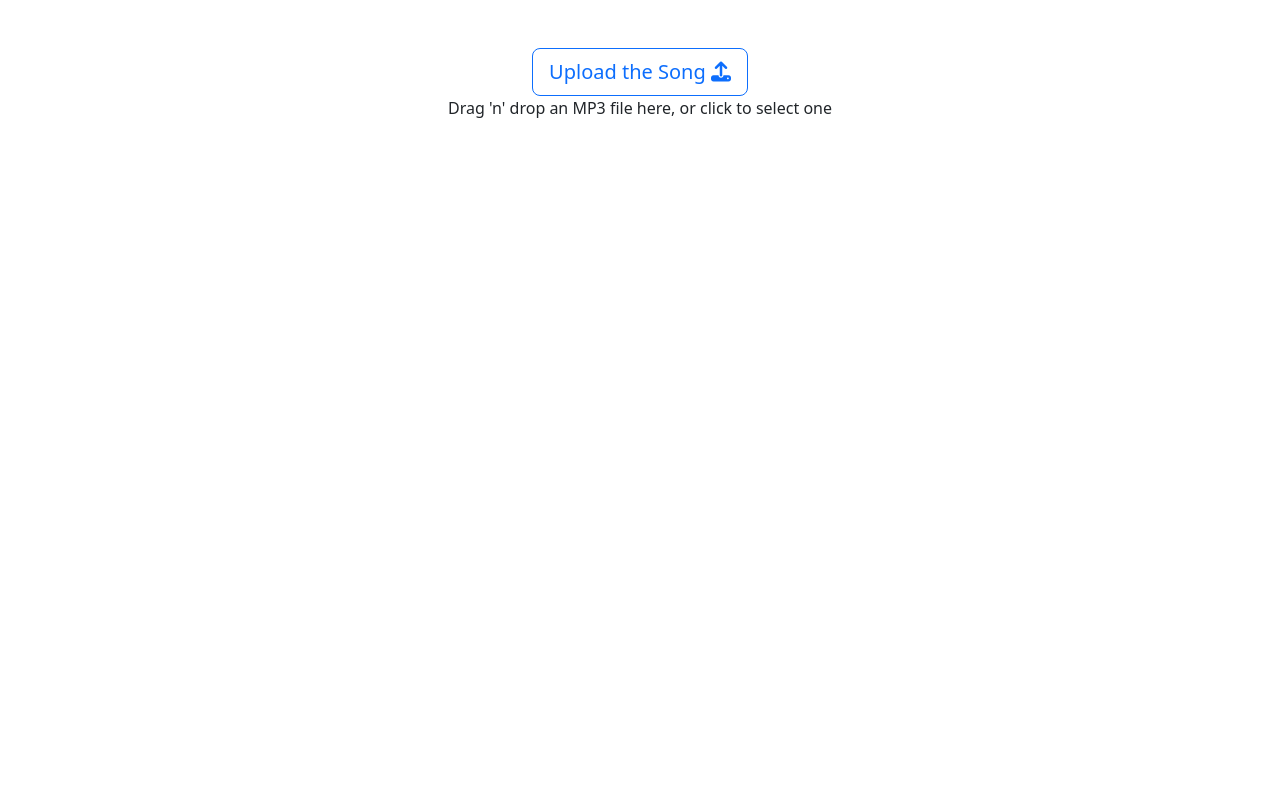
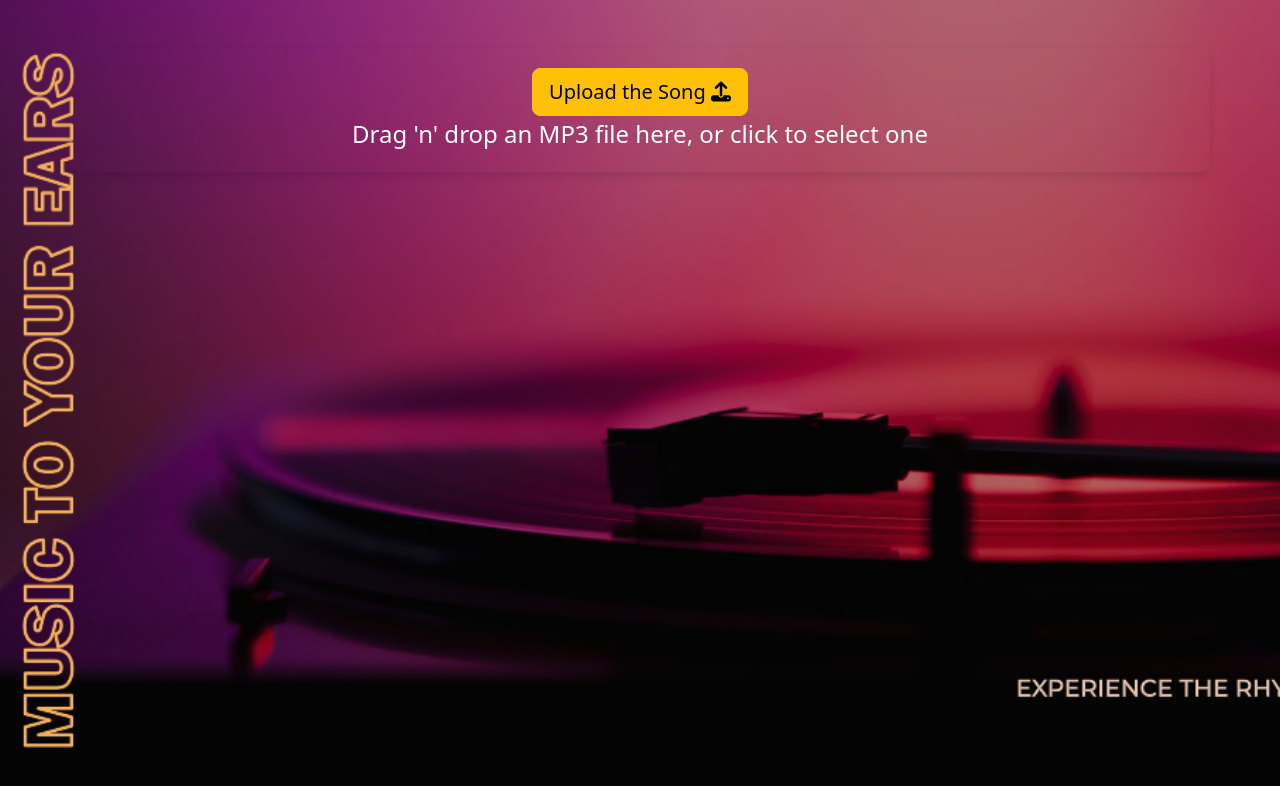
Before and after one commit to IT20609030-Manisha/RP_Music_Genre_Classification_System, a React (Create React App) app in the folder frontend/: page / in a window 1280 px wide. Shown: the top 786 px of the page. Built offline with nearby package versions, Linux system fonts and the light colour scheme.

Commit message:
added finalized styles

```diff
--- a/frontend/src/components/DisplayGenre.js
+++ b/frontend/src/components/DisplayGenre.js
@@ -27,7 +27,7 @@ const DisplayGenre = ({ predictedGenre }) => {
     const fetchTrendingTracks = async () => {
         setIsFetching(true);
         // const token = 'YOUR_SPOTIFY_ACCESS_TOKEN';  // Replace with your Spotify access token
-        const url = `https://api.spotify.com/v1/recommendations?seed_genres=${predictedGenre.toLowerCase()}`;
+        const url = `https://api.spotify.com/v1/recommendations?seed_genres=${predictedGenre.toLowerCase()}&limit=50`;
 
         try {
             const response = await fetch(url, {
@@ -53,17 +53,17 @@ const DisplayGenre = ({ predictedGenre }) => {
     };
 
     return (
-        <div className="genre-bars mt-3">
+        <div className="genre-bars mt-4">
             <div className="genre-bar">
                 {/* <div className="bar" style={{ width: '100%' }}></div> */}
-                <h2 className="label">Genre : {predictedGenre}</h2>
+                <h2 className="label text-white">Genre : {predictedGenre}</h2>
             </div>
-            <div className="mt-3">
-                <button type="button" className="btn btn-outline-primary" onClick={fetchTrendingTracks}>
+            <div className="mt-2">
+                <button type="button" className="btn btn-warning btn-lg" onClick={fetchTrendingTracks}>
                     View Trending Tracks <i className="fa-solid fa-circle-info"></i>
                 </button>
             </div>
-            <div className="trending-tracks mt-3">
+            <div className="trending-tracks mt-4">
                 {trendingTracks.length > 0 && trendingTracks.map(track => (
                     <div className="card" key={track.id}>
                         <img src={track.album.images[0]?.url} className="card-img-top" alt={`${track.album.name} cover`} />
--- a/frontend/src/components/MusicPlayer.js
+++ b/frontend/src/components/MusicPlayer.js
@@ -59,17 +59,17 @@ const MusicPlayer = () => {
 
       <div {...getRootProps()} className="dropzone text-center">
         <input {...getInputProps()} />
-        <button type="button" className="btn btn-outline-primary btn-lg">
+        <button type="button" className="btn btn-warning btn-lg">
             Upload the Song <i className="fa-solid fa-upload"></i>
         </button>
-        <p className="mb-0">Drag 'n' drop an MP3 file here, or click to select one</p>
+        <p className="mb-0 fs-4 text-white">Drag 'n' drop an MP3 file here, or click to select one</p>
       </div>
       {file && (
-        <div className="mt-3">
+        <div className="mt-5">
 
-          <h2>{file.name}</h2>
+          <h4 className='text-white'>{file.name}</h4>
           <div className="mt-4">
-            <button type="button" className="btn btn-outline-primary" onClick={handlePredictGenre}>
+            <button type="button" className="btn btn-warning btn-lg" onClick={handlePredictGenre}>
                 Predict Genre <i className="fa-solid fa-music"></i>
             </button>
           </div>
--- a/frontend/src/styles/MusicPlayerStyles.css
+++ b/frontend/src/styles/MusicPlayerStyles.css
@@ -10,7 +10,7 @@
 .loader {
     display: inline-block;
     border: 4px solid rgba(0, 0, 0, 0.1);
-    border-left-color: #7983ff;
+    border-left-color: #e2e2e9;
     border-radius: 50%;
     width: 50px;
     height: 50px;
@@ -21,3 +21,39 @@
     0% { transform: rotate(0deg); }
     100% { transform: rotate(360deg); }
   }
+
+
+
+/* body {
+  background-image: url('../images/background_img.png');
+  background-size: cover;
+  background-position: center;
+  background-repeat: no-repeat;
+  margin: 0;
+  padding: 0;
+  height: 100vh;
+  width: 100vw;
+  overflow: hidden;
+} */
+
+body, html {
+  height: auto; /* Allow height to be determined by content */
+  margin: 0;
+  padding: 0;
+  overflow-x: hidden; /* Prevent horizontal scroll */
+}
+
+body {
+  background-image: url('../images/background_img.png');
+  background-size: cover;
+  background-position: center;
+  background-repeat: no-repeat;
+  min-height: 100vh;
+}
+
+
+.container {
+  padding: 20px;
+  border-radius: 10px;
+  box-shadow: 0 4px 8px rgba(0, 0, 0, 0.1);
+}
```
Also changed, not shown: frontend/src/images/background_img.png (added), frontend/src/images/player2.png.
